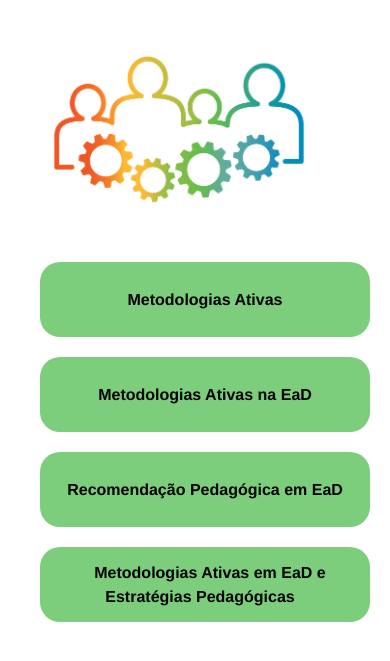
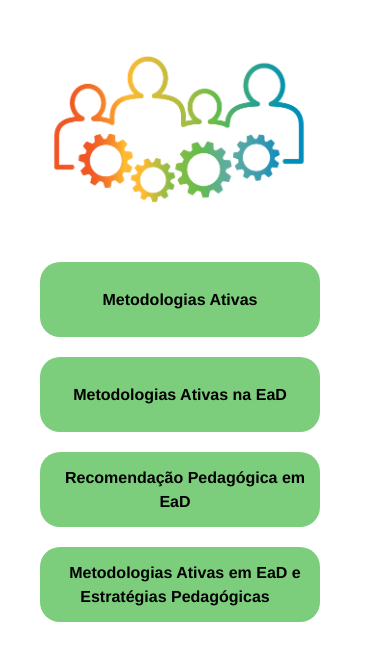
Before and after one commit to gaabemonteiro/metodologias-ativas, a website: page inicio.html in a window 390 px wide. Shown: the part 325-986 px from the top of the page. Drawn offline with nearby package versions, Linux system fonts and the light colour scheme.

Commit message:
ajuste no responsivo

```diff
--- a/inicio.css
+++ b/inicio.css
@@ -38,7 +38,17 @@ i {
       border-left: 0px;
       border-right: 0px;
     }
+
+    hr {
+      width: 90%;
+    }
   }
+
+  @media screen and (max-width: 390px) {
+    .button button {
+      width: 200px;
+    }
+}
 
   @media screen and (max-width: 450px) {
 
@@ -51,9 +61,8 @@ i {
       text-align: center;
     }
 
-
     .button button {
-      width: 330px;
+      width: 280px;
       font-size: 16px;
     }
 
@@ -71,15 +80,6 @@ i {
 .navbar-light .navbar-toggler:hover {
 
   background-color: #c5f0c5!important;
-
-}
-
-@media screen and (max-width: 600px) {
-
-  hr {
-    width: 90%;
-  }
-
 
 }
 
```
Also changed, not shown: imagens/design.png.
